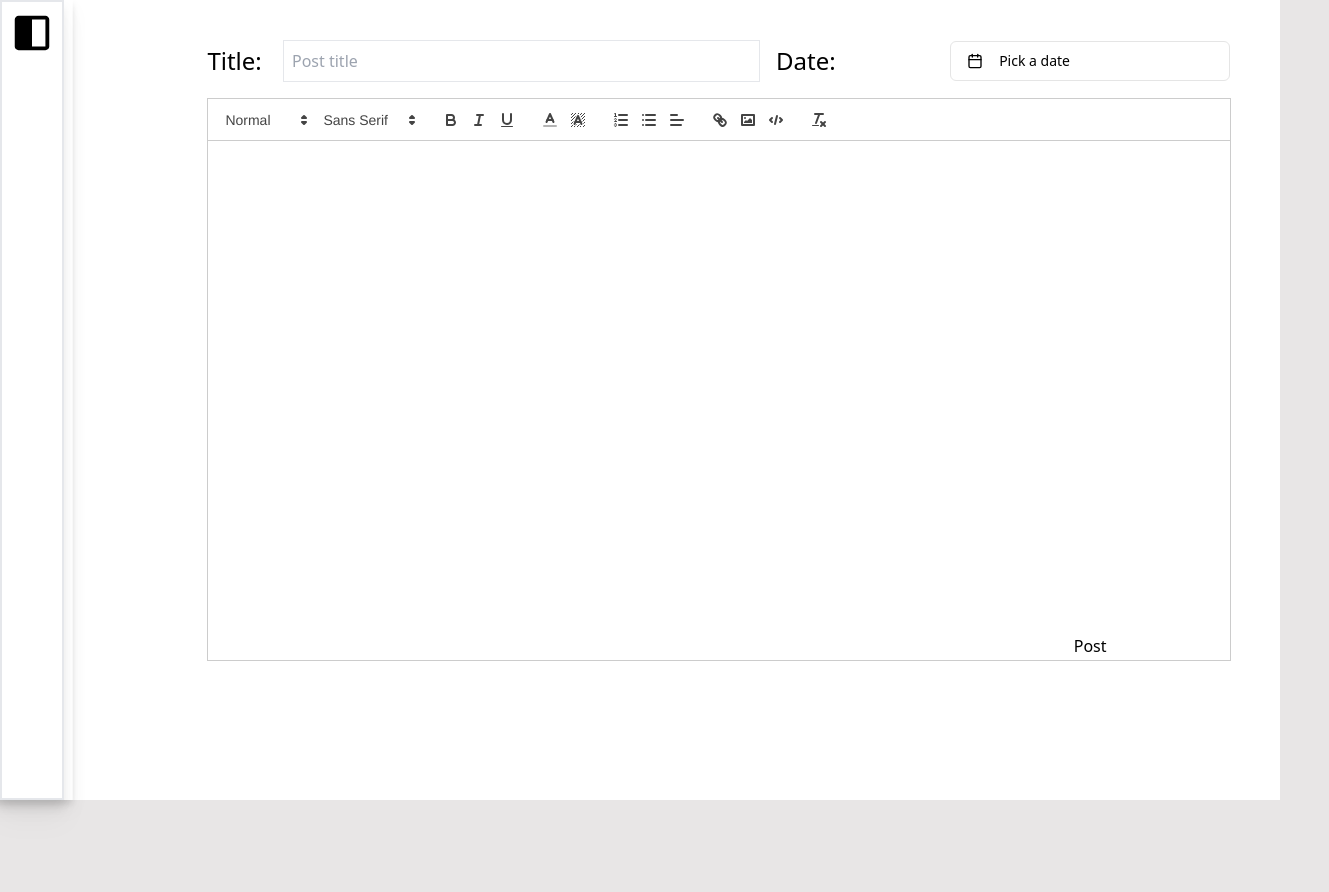
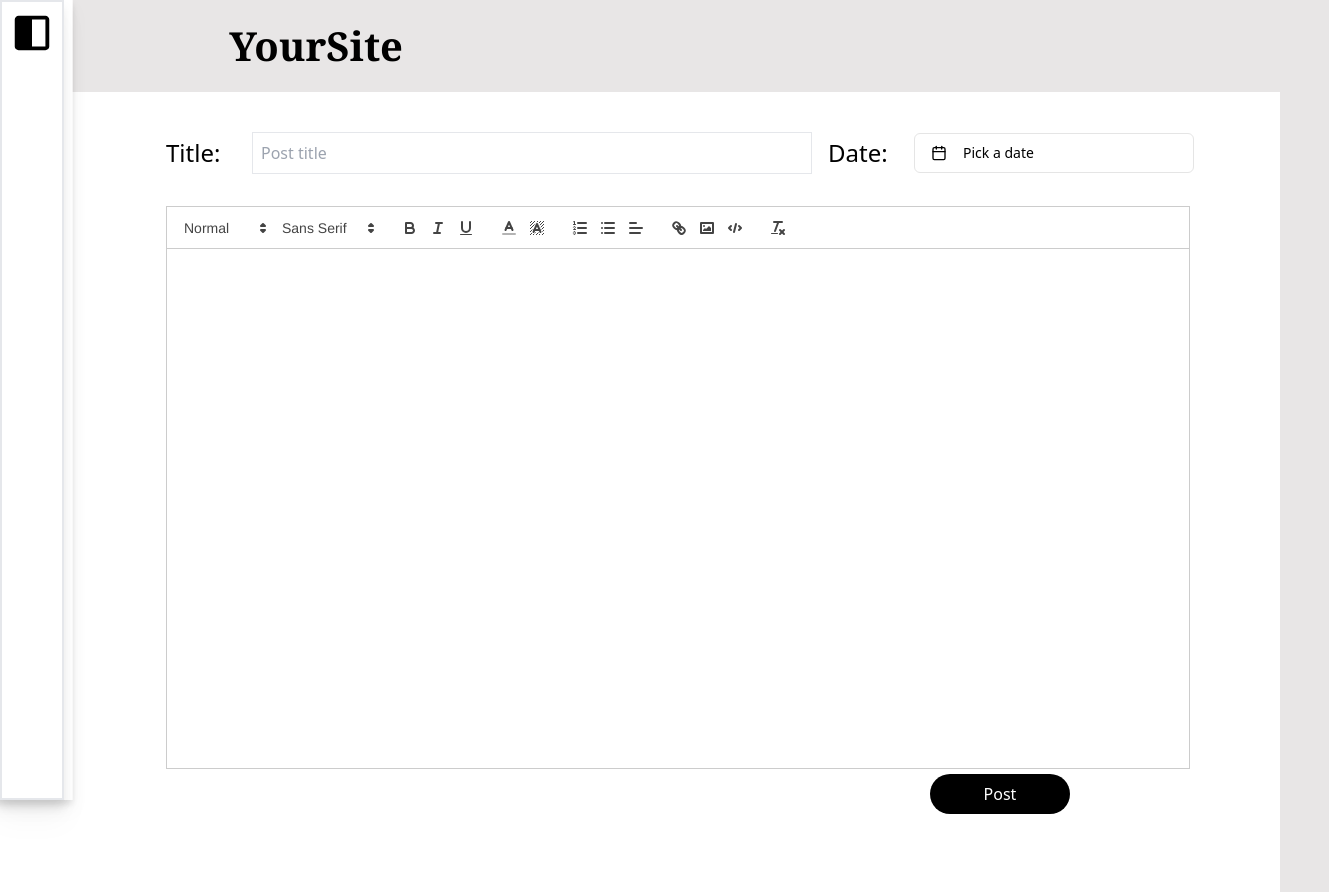
Before and after one commit to dale8nson/blog, a Next.js app: page /editor in a window 1280 px wide. Shown: the whole page, 1329 px wide, since content can reach past the window. Before the commit the page ends 800 px from the top, so only its background shows below. Built offline with nearby package versions, Linux system fonts and the light colour scheme.

Commit message:
Update editor layout and styles for improved usability and aesthetics

```diff
--- a/app/editor/page.tsx
+++ b/app/editor/page.tsx
@@ -7,13 +7,13 @@ import { DatePicker } from "@/components/DatePicker"
 export default function EditorPage () {
   const [text, setText] = useState("")
   return (
-    <form className="grid grid-cols-[1fr_8fr] md:grid-cols-[1fr_8fr_1fr_8fr] gap-4 h-full w-full relative md:translate-x-32 items-center">
+    <form className="grid grid-cols-[1fr_8fr] md:grid-cols-[1fr_8fr_1fr_4fr] gap-y-8 gap-x-4 h-full w-full relative md:translate-x-10 items-center">
     <label className="text-2xl" htmlFor="#title" >Title:</label>
     <input id="title" className="border-solid border-[1.5px] p-2" placeholder="Post title" type="text" />
     <label htmlFor="date-picker" className="text-2xl">Date:</label>
-    <DatePicker id="date-picker" />
+    <DatePicker id="date-picker" className="justify-self-start" />
     <Editor value={text} onTextChange={(e) => setText(e.htmlValue as string)} className="col-span-2 md:col-span-4 md:w-[80vw] h-[65vh]" />
-      <button className="md:col-start-4">Post</button>
+    <button className="md:col-start-4 m-4 self-end text-white bg-black rounded-3xl px-4 py-2 w-1/2">Post</button>
     </form>
   )
 }
--- a/app/layout.tsx
+++ b/app/layout.tsx
@@ -2,7 +2,7 @@ import type { Metadata } from "next";
 import "./globals.css";
 
 export const metadata: Metadata = {
-  title: "Blog",
+  title: "YourSite",
   description: "",
 };
 
@@ -16,7 +16,11 @@ export default function RootLayout({
       <body
         className="min-w-screen min-h-screen text-[#000000] bg-[#e8e6e6] font-serif flex flex-col justify-start items-center [&_a]:text-[#3f81d2] [&_a]:underline list-inside [&_ul]:list-disc [&_ul]:translate-x-4 [&_h2]:text-2xl"
       >
+        <div className="w-11/12 md:w-2/3 p-4 flex flex-row justify-start">
+          <h1 className="font-bold text-[2.5rem]">YourSite</h1>
+        </div>
         {children}
+
       </body>
     </html>
   );
--- a/app/page.tsx
+++ b/app/page.tsx
@@ -3,7 +3,7 @@ import Image from "next/image";
 export default function Home() {
   return (
     <main className="w-11/12 h-full md:w-2/3 p-4 flex flex-col justify-start items-start content-between gap-5">
-      <h1 className="font-bold text-[2.5rem]">YourSite</h1>
+      {/* <h1 className="font-bold text-[2.5rem]">YourSite</h1> */}
       <hr className="border-[#000000] w-full border-[1.5px]" />
       <div className="grid grid-cols-1 md:grid-cols-2 gap-4 md:gap-2">
         <div className="flex flex-col gap-4">
```
Also changed, not shown: 1 other file (tests, documents, lock files or other folders).
